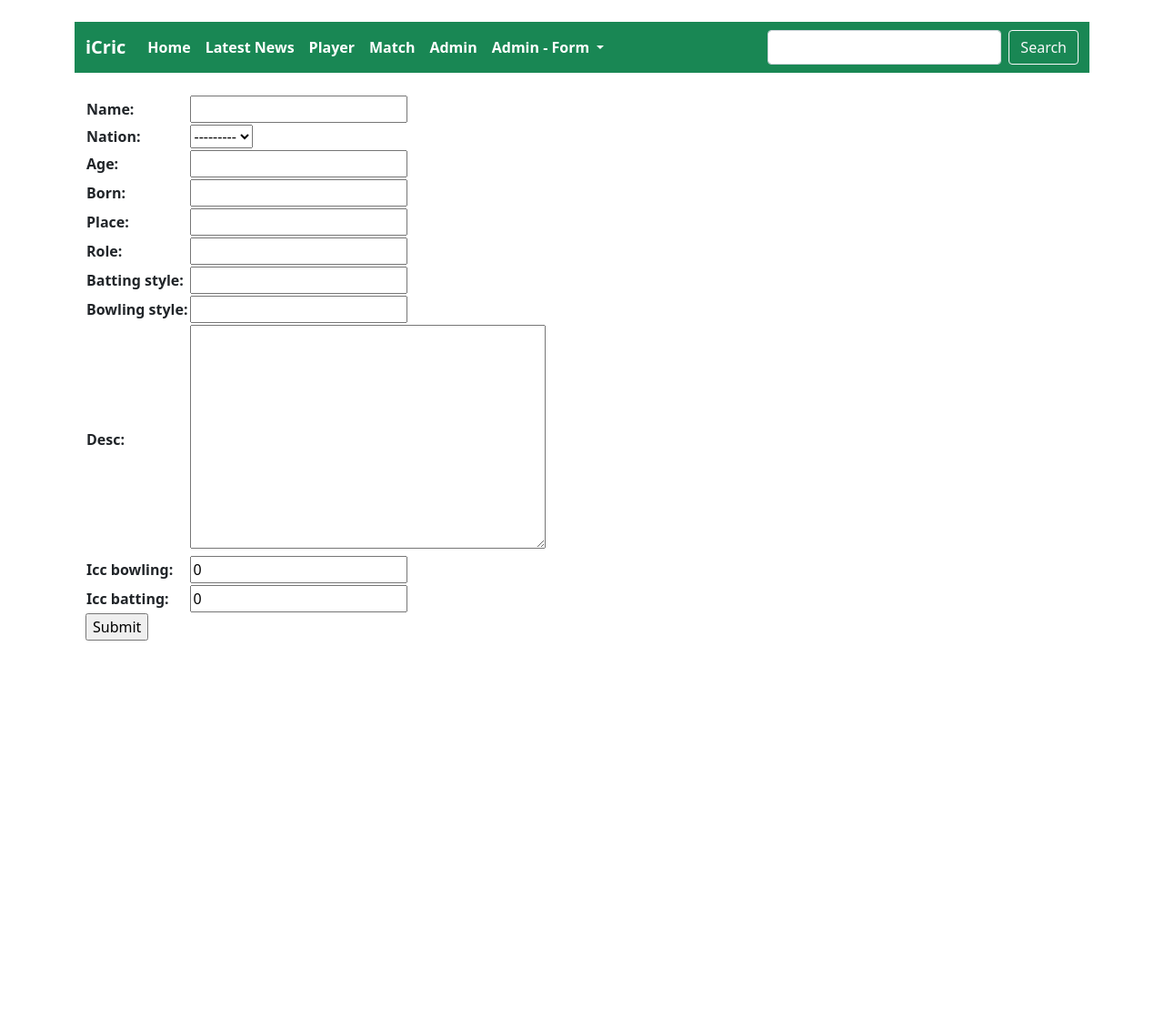
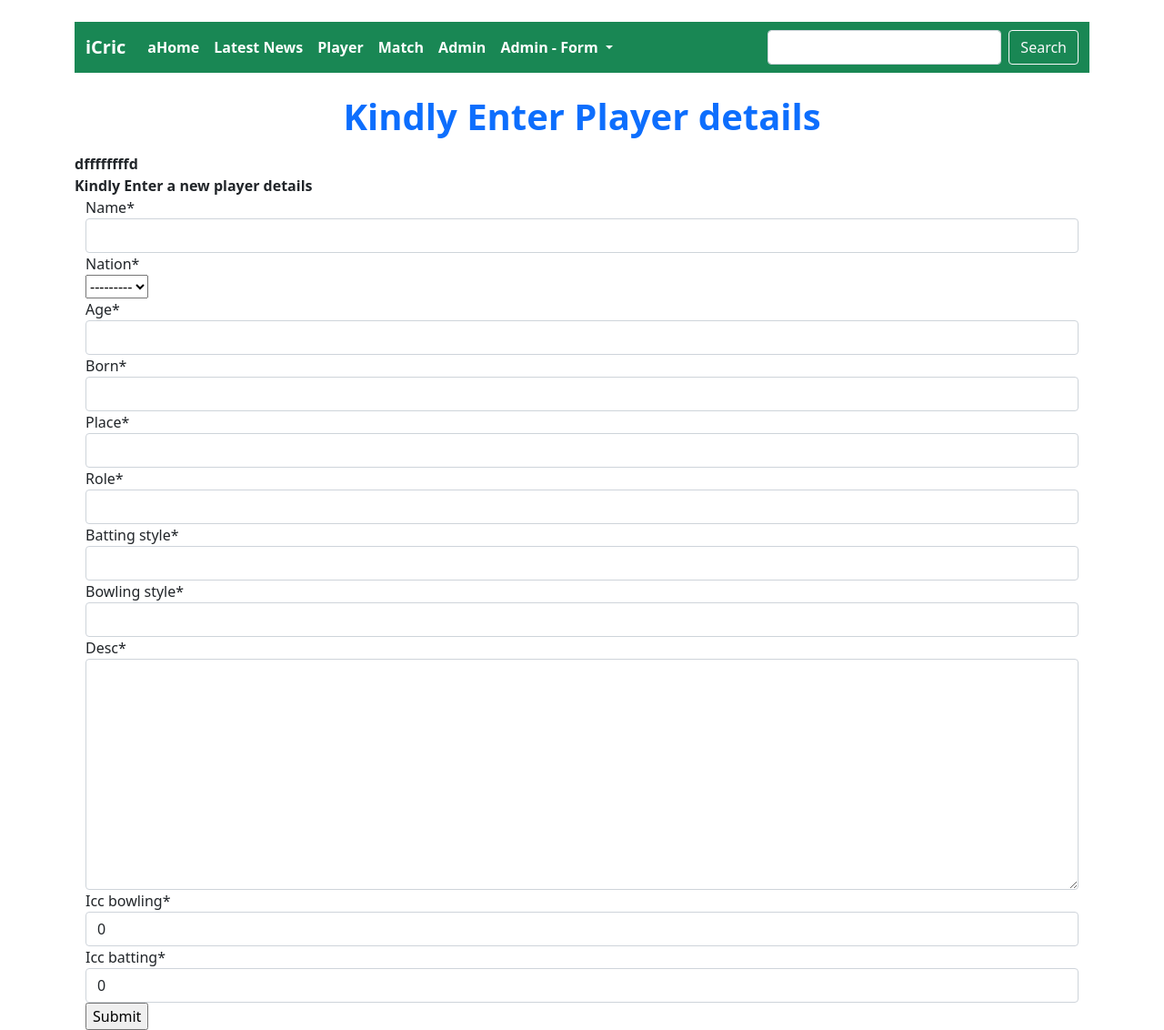
Before and after one commit to Shubham866/Django_cricket_website, a Django app: page /form/player/ in a window 1280 px wide. Shown: the whole page at 91% size. Before the commit the page ends 704 px from the top, so only its background shows below. Run offline with Django 3.2, Linux system fonts and the light colour scheme; data that the repository does not hold is empty; parts of the project's set-up code (start-up, migrations or seed data) failed here and were passed over; some libraries are stand-ins or nearby versions.

Commit message:
Changes made

```diff
--- a/blogs/templates/basic.html
+++ b/blogs/templates/basic.html
@@ -29,21 +29,21 @@
           <div class="collapse navbar-collapse" id="navbarSupportedContent">
             <ul class="navbar-nav me-auto mb-2 mb-lg-0">
               <li class="nav-item">
-                <a class="nav-link active" aria-current="page" href="http://127.0.0.1:8000"><strong>  Home</strong>
+                <a class="nav-link active" aria-current="page" href=""><strong>  aHome</strong>
                 </a>
               </li>
               <li class="nav-item">
-                <a class="nav-link active" aria-current="page" href="http://127.0.0.1:8000/Latest_news/"> <strong>   Latest News</strong>
+                <a class="nav-link active" aria-current="page" href="Latest_news/"> <strong>   Latest News</strong>
 
                 </a>
               </li>
 
               <li class="nav-item">
-                <a class="nav-link active" aria-current="page" href="http://127.0.0.1:8000/player/">  <strong>Player</strong>
+                <a class="nav-link active" aria-current="page" href="player/">  <strong>Player</strong>
                 </a>
               </li>
               <li class="nav-item">
-                <a class="nav-link active" aria-current="page" href="http://127.0.0.1:8000/match/">  <strong>Match          </strong>
+                <a class="nav-link active" aria-current="page" href="match/">  <strong>Match          </strong>
                 </a>
               </li>
               <li class="nav-item">
@@ -57,11 +57,11 @@
                   <strong> Admin - Form</strong>
                 </a>
                 <ul class="dropdown-menu" aria-labelledby="navbarDropdown">
-                  <li><a class="dropdown-item" href="http://127.0.0.1:8000/form/article/">Article</a></li>
-                  <li><a class="dropdown-item" href="http://127.0.0.1:8000/form/player/">Player</a></li>
-                  <li><a class="dropdown-item" href="http://127.0.0.1:8000/form/nation/">Nation</a></li>
-                  <li><a class="dropdown-item" href="http://127.0.0.1:8000/form/schedule/">Schedule and Toss</a></li>
-                  <li><a class="dropdown-item" href="http://127.0.0.1:8000/form/ball/">Ball</a></li>
+                  <li><a class="dropdown-item" href="form/article/">Article</a></li>
+                  <li><a class="dropdown-item" href="form/player/">Player</a></li>
+                  <li><a class="dropdown-item" href="form/nation/">Nation</a></li>
+                  <li><a class="dropdown-item" href="form/schedule/">Schedule and Toss</a></li>
+                  <li><a class="dropdown-item" href="form/ball/">Ball</a></li>
 
                   <li>
                     <hr class="dropdown-divider">
@@ -71,7 +71,7 @@
               </li>
 
             </ul>
-            <form class="d-flex" action="http://127.0.0.1:8000/search_news" method='post'>{% csrf_token %}
+            <form class="d-flex" action="search_news" method='post'>{% csrf_token %}
 
 
               <input class="form-control me-2" type="text" name="message">
--- a/blogs/templates/enter_player.html
+++ b/blogs/templates/enter_player.html
@@ -1,13 +1,17 @@
 {% extends 'basic.html' %}
+{% load crispy_forms_tags %}
 {% block body %}
+<h1><strong><p class=" text-primary text-center">Kindly Enter Player details </p></strong></h1>
+
+<strong><div class="text-justify danger">dffffffffd</div>Kindly Enter a new player details </strong>
 <div class="container">
     <form action="" method="post">
         {% csrf_token %}
-        <table>
+        <!-- <table> -->
 
-            {{a}}
+          {% crispy a %}
 
-        </table>
+        <!-- </table> -->
 
         <input type="submit" value="Submit">
 
--- a/blogs/templates/ex.html
+++ /dev/null
@@ -1 +0,0 @@
-dhdh
```
Also changed, not shown: blogs/templates/enter_article.html (+5 -2 lines), mysite/settings.py (+6 -5 lines).
